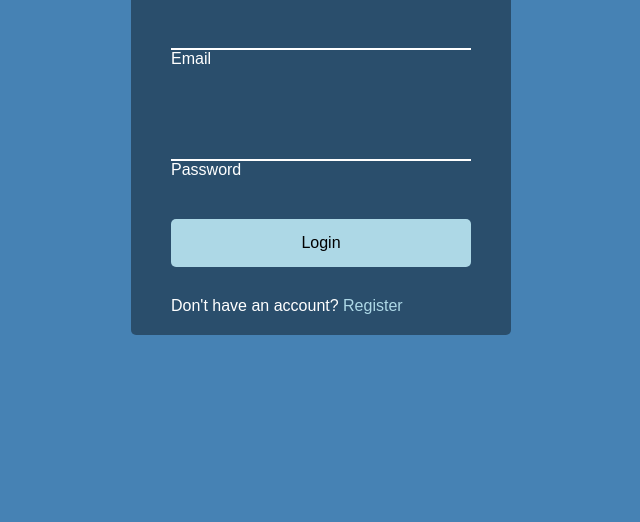
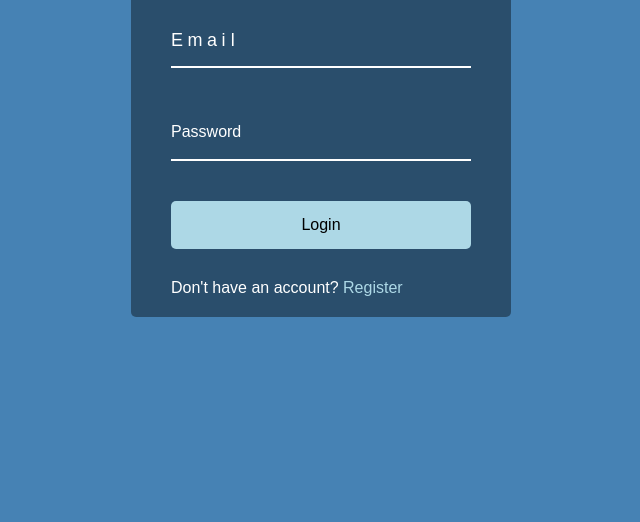
Before and after one commit to khiemmanh/Web50Day, a plain HTML site: page 08Day_Form_Wave_Animation/index.html in a window 1280 px wide. Shown: the part 278-800 px from the top of the page, without its empty margins (319-959 px from the left). Drawn offline with Linux system fonts and the light colour scheme.

Commit message:
08Day - :forcus and valid for input element in css

```diff
--- a/08Day_Form_Wave_Animation/index.html
+++ b/08Day_Form_Wave_Animation/index.html
@@ -12,7 +12,14 @@
         <form action="">
             <div class="form-control">
                 <input type="text" required>
-                <label>Email</label>
+                <!-- <label>Email</label> -->
+                <label>
+                    <span>E</span>
+                    <span>m</span>
+                    <span>a</span>
+                    <span>i</span>
+                    <span>l</span>
+                </label>
             </div>
 
             <div class="form-control">
--- a/08Day_Form_Wave_Animation/styles.css
+++ b/08Day_Form_Wave_Animation/styles.css
@@ -78,3 +78,35 @@ body{
 .text {
     margin-top: 30px;
 }
+
+/* waves animation */
+span {
+    margin: 0;
+    padding: 0;
+}
+
+
+.form-control input:focus,
+.form-control input:valid {
+    outline: 0;
+    border-bottom-color: blue;
+}
+
+.form-control label {
+    position: absolute;
+    top: 15px;
+    left: 0;
+}
+
+.form-control label span {
+    display: inline-block;
+    font-size: 18px;
+    min-width: 5px;
+
+}
+
+/* CSS_NOTE: Check when click input elment to change other element */
+.form-control input:active + label,
+.form-control input:valid + label {
+    color: blue;
+}
```
